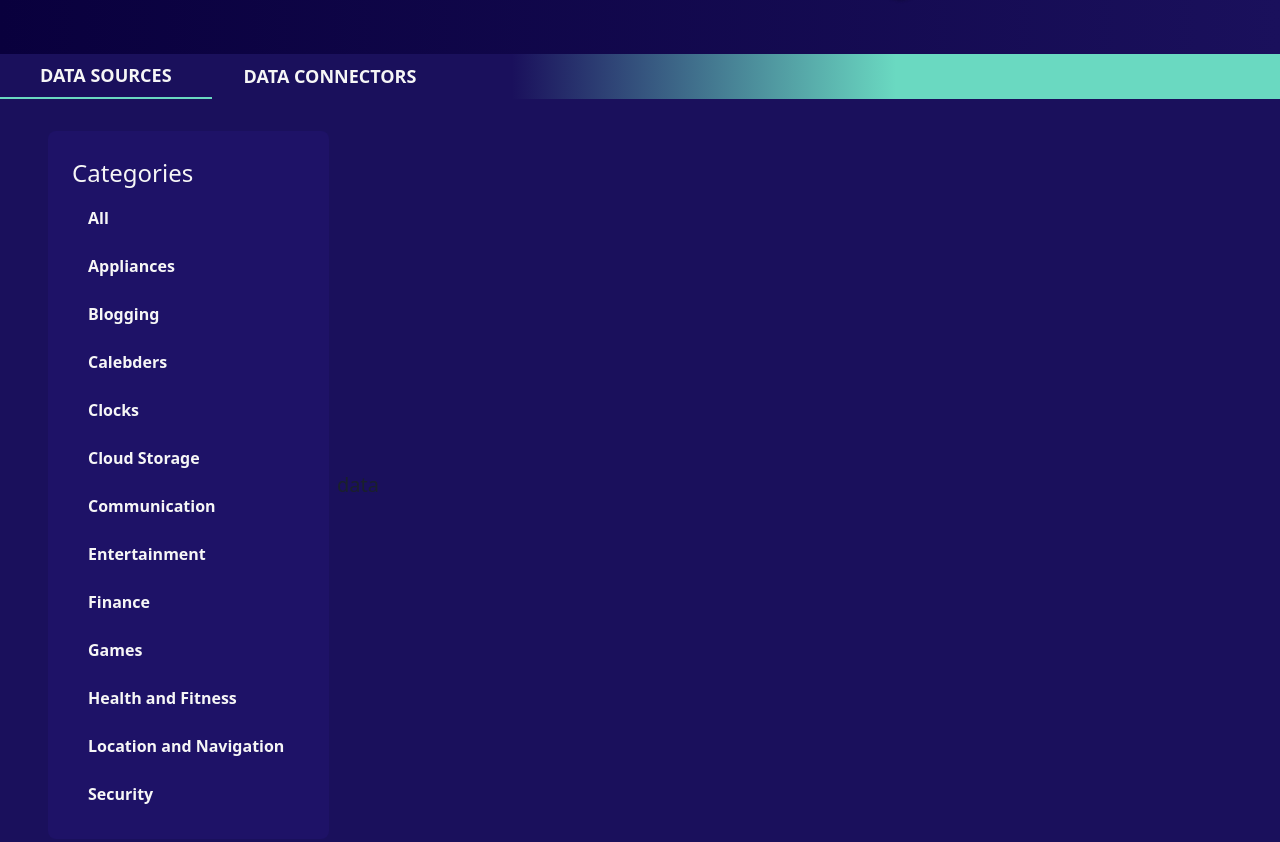
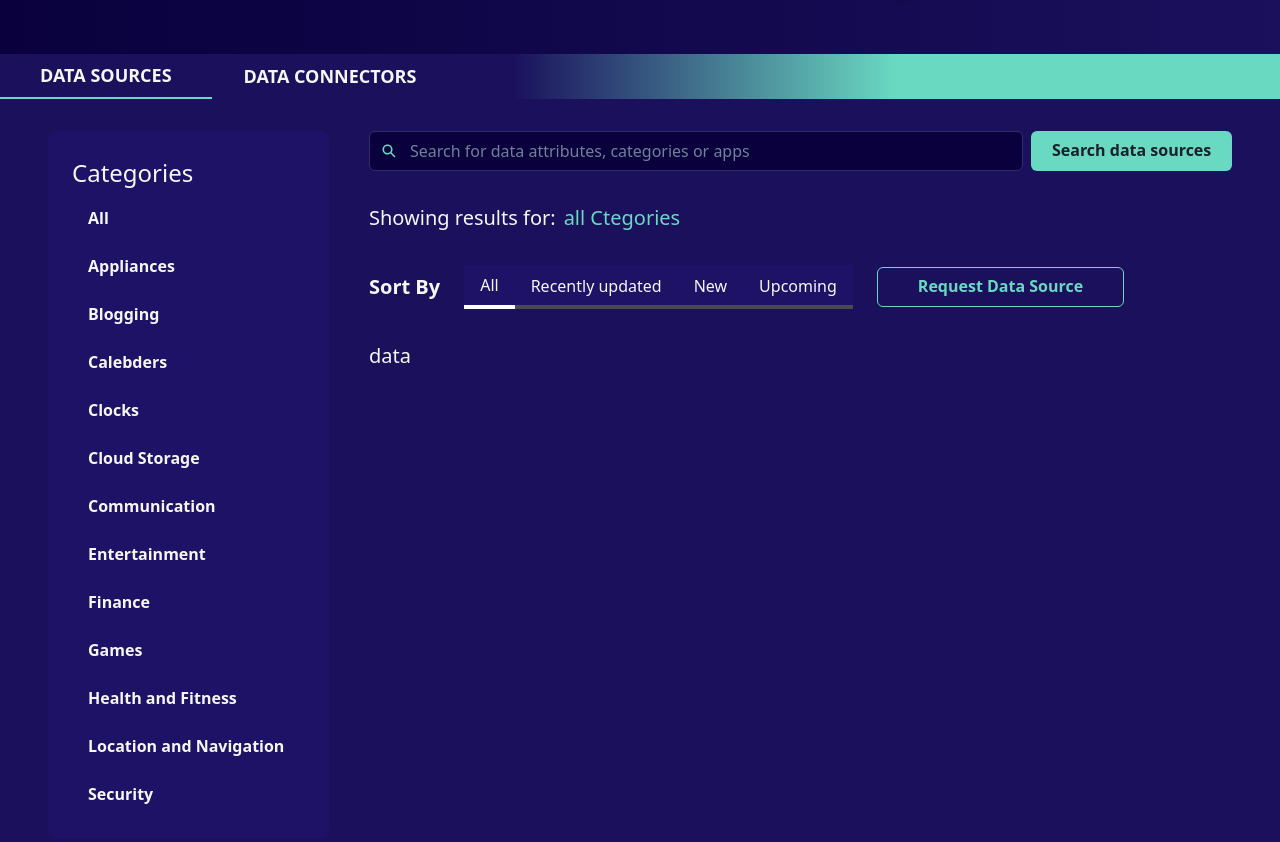
Before and after one commit to polymahh/data-mine, a React (Create React App) app: page /data-sources in a window 1280 px wide. Shown: the part 666-1508 px from the top of the page. Built offline with nearby package versions, Linux system fonts and the light colour scheme.

Commit message:
added >context / search input / sort by

```diff
--- a/package.json
+++ b/package.json
@@ -17,7 +17,7 @@
     "framer-motion": "^6.2.9",
     "react": "^18.1.0",
     "react-dom": "^18.1.0",
-    "react-icons": "^3.0.0",
+    "react-icons": "^4.6.0",
     "react-router-dom": "^6.4.3",
     "react-scripts": "5.0.1",
     "typescript": "^4.6.3",
--- a/src/App.tsx
+++ b/src/App.tsx
@@ -5,13 +5,16 @@ import { Routes, Route, Navigate } from "react-router-dom";
 
 import DataSources from "./pages/data-sources/data-sources";
 import DataConnectors from "./pages/data-connectors/data-connectors";
+import { DataProvider } from "./contexts/DataContext";
 
 export const App = () => (
   <ChakraProvider theme={theme}>
-    <Routes>
-      <Route path="/" element={<Navigate to="/data-sources" />} />
-      <Route path="/data-sources" element={<DataSources />} />
-      <Route path="/data-connectors" element={<DataConnectors />} />
-    </Routes>
+    <DataProvider>
+      <Routes>
+        <Route path="/" element={<Navigate to="/data-sources" />} />
+        <Route path="/data-sources" element={<DataSources />} />
+        <Route path="/data-connectors" element={<DataConnectors />} />
+      </Routes>
+    </DataProvider>
   </ChakraProvider>
 );
--- a/src/component/DataToggle.tsx
+++ b/src/component/DataToggle.tsx
@@ -1,7 +1,11 @@
 import { Box, Tab, TabList, Tabs } from "@chakra-ui/react";
 import { Link } from "react-router-dom";
+import DataContext from "../contexts/DataContext";
+import { useContext } from "react";
 
-const DataToggle = ({ tabIndex }: any) => {
+const DataToggle = () => {
+  const { tabIndex, setTabIndex } = useContext(DataContext);
+
   return (
     <Box width={"full"}>
       <Tabs
@@ -10,6 +14,7 @@ const DataToggle = ({ tabIndex }: any) => {
         color={"whiteText"}
         bgGradient="linear(to-r, bgLight 40%, primary 70%)"
         m="auto"
+        onChange={(index) => setTabIndex(index)}
       >
         <TabList maxW={"container.xl"} mx={"auto"}>
           <Tab
--- a/src/component/DataWrapper.tsx
+++ b/src/component/DataWrapper.tsx
@@ -1,23 +1,37 @@
-import { Box, HStack } from "@chakra-ui/react";
+import { Box, HStack, VStack } from "@chakra-ui/react";
 import DataToggle from "./DataToggle";
 import Sidebar from "./Sidebar";
 import { ReactNode } from "react";
+import SearchInput from "./SearchInput";
+import ShowingCategories from "./ShowingCategories";
+import Sortby from "./Sortby";
 
 interface Props {
   children?: ReactNode;
-  tabIndex: number;
   // any props that come into the component
 }
 
-const DataWrapper = ({ children, tabIndex }: Props) => {
+const DataWrapper = ({ children }: Props) => {
   return (
     <>
-      <DataToggle tabIndex={tabIndex} />
+      <DataToggle />
       <Box width={"full"}>
-        <HStack maxW={"container.xl"} mx={"auto"} py={"8"} px={"12"}>
+        <HStack
+          maxW={"container.xl"}
+          mx={"auto"}
+          py={"8"}
+          px={"12"}
+          spacing={"10"}
+          align={"start"}
+        >
           <Sidebar />
-          {/* data sources */}
-          {children}
+          <VStack alignItems={"start"} spacing={8} width={"full"}>
+            <SearchInput />
+            <ShowingCategories />
+            <Sortby />
+            {/* data sources */}
+            {children}
+          </VStack>
         </HStack>
       </Box>
     </>
--- /dev/null
+++ b/src/component/SearchInput.tsx
@@ -0,0 +1,44 @@
+import {
+  Button,
+  HStack,
+  Input,
+  InputGroup,
+  InputLeftElement,
+  Icon,
+} from "@chakra-ui/react";
+import DataContext from "../contexts/DataContext";
+import { useContext } from "react";
+import { IoSearchSharp } from "react-icons/io5";
+
+const SearchInput = () => {
+  const { tabIndex } = useContext(DataContext);
+
+  return (
+    <HStack width={"full"}>
+      <InputGroup>
+        <InputLeftElement
+          pointerEvents="none"
+          children={<Icon as={IoSearchSharp} color={"primary"} />}
+        />
+        <Input
+          color={"searchText"}
+          type={"text"}
+          borderColor={"searchBorder"}
+          bg={"bgDark"}
+          _hover={{ borderColor: "hover" }}
+          focusBorderColor={"primary"}
+          placeholder="Search for data attributes, categories or apps"
+        />
+      </InputGroup>
+      <Button
+        px={10}
+        bg="primary"
+        _hover={{ bg: "hover" }}
+        _active={{ bg: "active" }}
+      >
+        {tabIndex ? "Search Connectors" : "Search data sources"}
+      </Button>
+    </HStack>
+  );
+};
+export default SearchInput;
--- /dev/null
+++ b/src/component/ShowingCategories.tsx
@@ -0,0 +1,11 @@
+import { HStack, Text } from "@chakra-ui/react";
+
+const ShowingCategories = () => {
+  return (
+    <HStack color={"whiteText"}>
+      <Text>Showing results for:</Text>
+      <Text color={"primary"}>all Ctegories</Text>
+    </HStack>
+  );
+};
+export default ShowingCategories;
--- /dev/null
+++ b/src/component/Sortby.tsx
@@ -0,0 +1,58 @@
+import { Button, HStack, Tab, TabList, Tabs, Text } from "@chakra-ui/react";
+import DataContext from "../contexts/DataContext";
+import { useContext } from "react";
+
+const Sortby = () => {
+  const { tabIndex } = useContext(DataContext);
+
+  return (
+    <HStack color={"whiteText"} spacing={6}>
+      <Text fontSize="xl" fontWeight={600}>
+        Sort By
+      </Text>
+      <Tabs bg={"bgItem"} borderBottom={"2px solid #4A4A4A"}>
+        <TabList>
+          <Tab
+            mb={-1}
+            _selected={{ borderBottom: "4px solid #ffffff" }}
+            _hover={{ backgroundColor: "bgDark" }}
+          >
+            All
+          </Tab>
+          <Tab
+            mb={-1}
+            _selected={{ borderBottom: "4px solid #ffffff" }}
+            _hover={{ backgroundColor: "bgDark" }}
+          >
+            Recently updated
+          </Tab>
+          <Tab
+            mb={-1}
+            _selected={{ borderBottom: "4px solid #ffffff" }}
+            _hover={{ backgroundColor: "bgDark" }}
+          >
+            New
+          </Tab>
+          <Tab
+            mb={-1}
+            _selected={{ borderBottom: "4px solid #ffffff" }}
+            _hover={{ backgroundColor: "bgDark" }}
+          >
+            Upcoming
+          </Tab>
+        </TabList>
+      </Tabs>
+      <Button
+        px={10}
+        variant="outline"
+        borderColor={"primary"}
+        color={"primary"}
+        _hover={{ borderColor: "hover", color: "hover" }}
+        _active={{ borderColor: "active", color: "active" }}
+      >
+        {tabIndex ? "Request Connector" : "Request Data Source"}
+      </Button>
+    </HStack>
+  );
+};
+export default Sortby;
--- /dev/null
+++ b/src/contexts/DataContext.tsx
@@ -0,0 +1,26 @@
+import { createContext, useState } from "react";
+import { ReactNode } from "react";
+
+const DataContext = createContext<any>({});
+
+interface Props {
+  children?: ReactNode;
+  // any props that come into the component
+}
+
+export function DataProvider({ children }: Props) {
+  const [tabIndex, setTabIndex] = useState(0);
+
+  return (
+    <DataContext.Provider
+      value={{
+        tabIndex,
+        setTabIndex,
+      }}
+    >
+      {children}
+    </DataContext.Provider>
+  );
+}
+
+export default DataContext;
--- a/src/pages/data-connectors/data-connectors.tsx
+++ b/src/pages/data-connectors/data-connectors.tsx
@@ -1,16 +1,23 @@
-import { Box, VStack } from "@chakra-ui/react";
+import { Box, Text, VStack } from "@chakra-ui/react";
 import DataWrapper from "../../component/DataWrapper";
 import Header from "../../component/Header";
 import Hero from "./component/Hero";
+import { useEffect, useContext } from "react";
+import DataContext from "../../contexts/DataContext";
 
 const DataConnectors = () => {
+  const { setTabIndex } = useContext(DataContext);
+
+  useEffect(() => {
+    setTabIndex(1);
+  }, []);
   return (
     <Box textAlign="center" fontSize="xl" bg={"bgLight"}>
       <VStack justifyContent={"stretch"} minH="100vh" spacing={0}>
         <Header />
         <Hero />
-        <DataWrapper tabIndex={1}>
-          <div>connectors</div>
+        <DataWrapper>
+          <Text color={"whiteText"}>connectors</Text>
         </DataWrapper>
       </VStack>
     </Box>
--- a/src/pages/data-sources/data-sources.tsx
+++ b/src/pages/data-sources/data-sources.tsx
@@ -1,16 +1,23 @@
-import { Box, VStack } from "@chakra-ui/react";
+import { Box, Text, VStack } from "@chakra-ui/react";
 import DataWrapper from "../../component/DataWrapper";
 import Header from "../../component/Header";
 import Hero from "./component/Hero";
+import { useEffect, useContext } from "react";
+import DataContext from "../../contexts/DataContext";
 
 const DataSources = () => {
+  const { setTabIndex } = useContext(DataContext);
+
+  useEffect(() => {
+    setTabIndex(0);
+  }, []);
   return (
     <Box textAlign="center" fontSize="xl" bg={"bgLight"}>
       <VStack justifyContent={"stretch"} minH="100vh" spacing={0}>
         <Header />
         <Hero />
-        <DataWrapper tabIndex={0}>
-          <div>data</div>
+        <DataWrapper>
+          <Text color={"whiteText"}>data</Text>
         </DataWrapper>
       </VStack>
     </Box>
--- a/src/theme.js
+++ b/src/theme.js
@@ -4,11 +4,14 @@ const theme = extendTheme({
     colors:{
         primary: "#6AD9C1",
         hover : "#04B48E",
+        active : "#05634e",
         bgDark : "#09003D",
         bgLight : "#1A105C",
         bgItem : "#1E1267",
         whiteText : "#F6F6F6",
         grayText : "#838383",
+        searchText : "#85819E",
+        searchBorder : "#332A68",
         newTag : "#D05757",
         updatedTag: "#8C00A3",
         subTag : "#9593FFB2",
```
Also changed, not shown: 1 other file (tests, documents, lock files or other folders).
